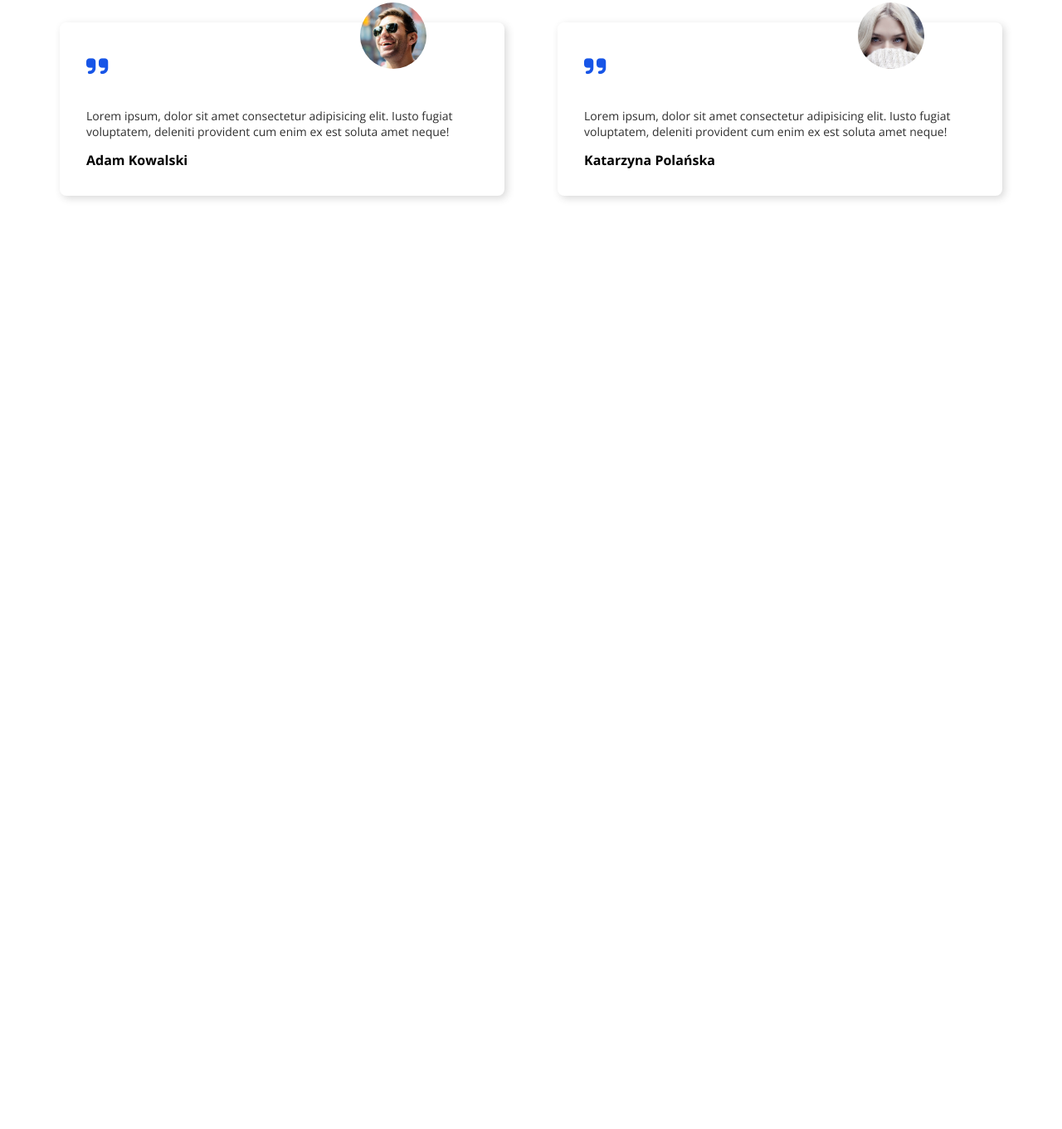
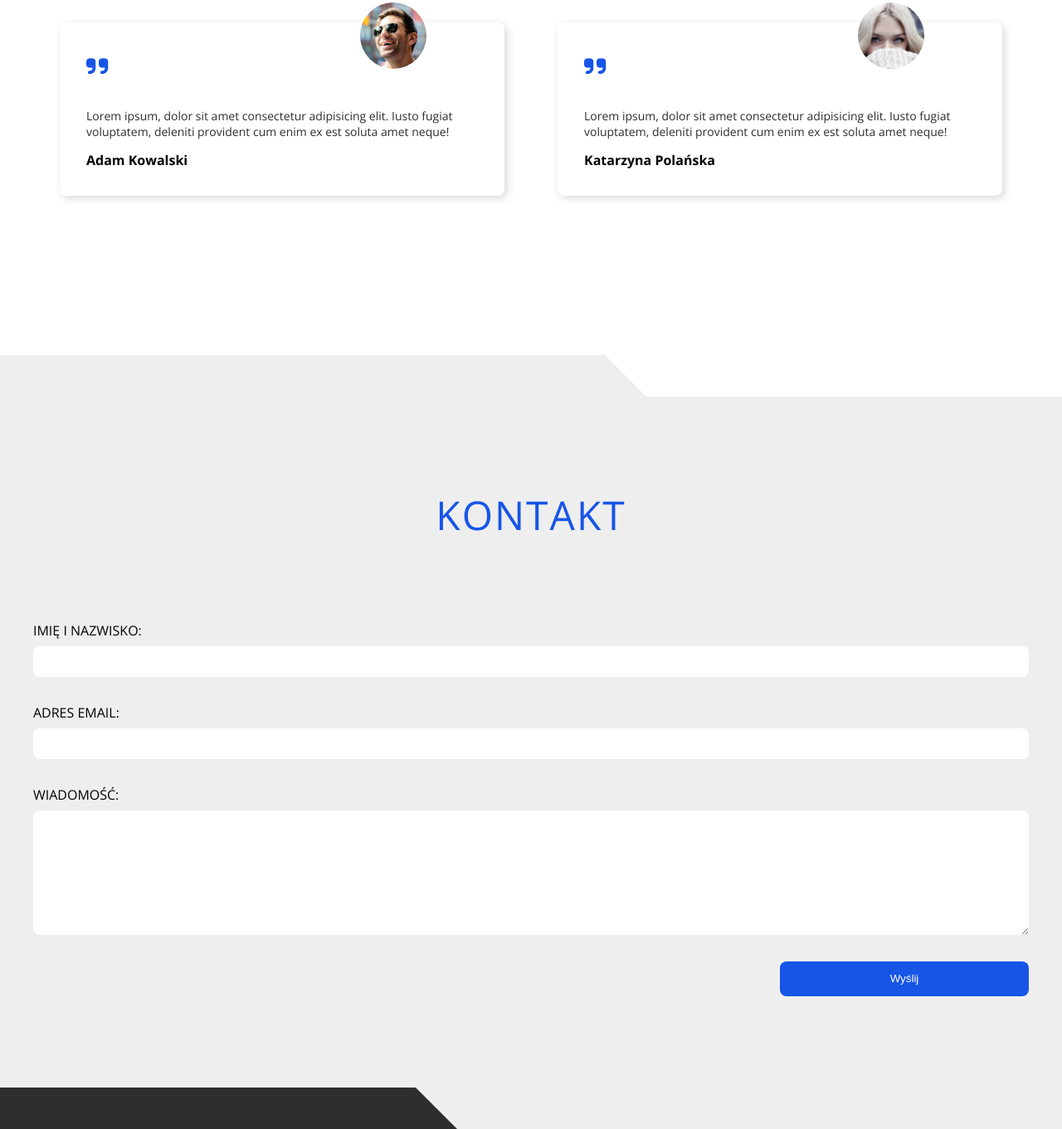
Before and after one commit to tenpiotrekkonieczny/Flexbox-website, a website: page index.html in a window 1280 px wide. Shown: the part 5895-7256 px from the top of the page at 83% size. Before the commit the page ends 6323 px from the top, so only its background shows below. Drawn offline with nearby package versions, Linux system fonts and the light colour scheme.

Commit message:
add contact form

```diff
--- a/index.html
+++ b/index.html
@@ -317,6 +317,34 @@
 					</div>
 				</div>
 			</section>
+			<section id="contact" class="contact section-padding section white-section ">
+                <div class="white-block white-block-right"></div>
+				<div class="white-block white-block-left"></div>
+
+				<h2 class="section-heading">Kontakt</h2>
+
+                <div class="wrapper">
+
+                  <form class="contact__form">
+
+                     <div class="contact__form-top">
+						 <label for="name" class="contact__form-label">Imię i nazwisko:</label>
+						 <input type="text" class="contact__form-input" id="name">
+
+						 <label for="email" class="contact__form-label">Adres email:</label>
+						 <input type="text" id="email" class="contact__form-input">
+					 </div>
+
+					 <label for="msg" class="contact__form-label">Wiadomość:</label>
+					 <textarea id="msg" class="contact__form-textarea"></textarea>
+
+					 <button type="submit" class="contact__form-btn btn-special-animation">Wyślij</button>
+
+				  </form>
+
+				</div>
+
+			</section>
 		</main>
 
 		<script
--- a/sass/_mixins.scss
+++ b/sass/_mixins.scss
@@ -19,3 +19,11 @@
 	left: 50%;
 	transform: translateX(-50%);
 }
+
+@mixin contactForm {
+	margin-bottom: 2em;
+	padding: 0.6em 1.2em;
+	border: none;
+	border-radius: 8px;
+	font-size: 1.6rem;
+}
--- a/sass/main.scss
+++ b/sass/main.scss
@@ -218,9 +218,6 @@ body {
 
 // ISLANDS
 .islands {
-
-
-
 	&__card {
 		position: relative;
 		margin: 1em 0;
@@ -310,7 +307,6 @@ body {
 					&:last-child {
 						border-bottom: none;
 					}
-
 				}
 			}
 
@@ -327,7 +323,6 @@ body {
 				&::before {
 					background-color: $green-color-hover;
 				}
-
 			}
 		}
 	}
@@ -394,7 +389,7 @@ body {
 }
 
 //REVIEWS
-@media(max-width: 767px) {
+@media (max-width: 767px) {
 	.reviews.section-padding {
 		padding: 6em, 0;
 	}
@@ -407,12 +402,11 @@ body {
 		padding: 2em;
 		border-radius: 8px;
 		box-shadow: 3px 3px 10px #2e2e2e2e;
-        transition: transform .3s;
+		transition: transform 0.3s;
 
-         &:hover {
-			 transform: scale(.95);
-		 }
-
+		&:hover {
+			transform: scale(0.95);
+		}
 	}
 
 	&__box-img {
@@ -426,17 +420,13 @@ body {
 			height: 80px;
 			object-fit: cover;
 			border-radius: 50%;
-
-
 		}
-
 	}
 
 	&__box-quote {
 		margin-bottom: 1em;
 		font-size: 3rem;
 		color: $main-color;
-
 	}
 
 	&__box-text {
@@ -444,7 +434,56 @@ body {
 		font-size: 1.4rem;
 		color: $dark;
 	}
+}
 
+//CONTACT
+.contact {
+	position: relative;
+	background-color: $light-white;
+	overflow: hidden;
+
+	.white-block-left {
+		background-color: $dark;
+	}
+
+	&__form,
+	&__form-top {
+		display: flex;
+		flex-direction: column;
+	}
+
+	&__form-label {
+		margin-bottom: 0.5em;
+		text-transform: uppercase;
+	}
+
+	&__form-input {
+		@include contactForm;
+	}
+
+	&__form-textarea {
+		@include contactForm;
+
+		max-width: 100%;
+		width: 100%;
+		min-height: 150px;
+	}
+
+	&__form-btn {
+		align-self: flex-end;
+		padding: 1em;
+		width: 100%;
+		max-width: 300px;
+		color: $pure-white;
+		border: none;
+		border-radius: 8px;
+		background-color: $main-color;
+		cursor: pointer;
+
+		&::before {
+			background-color: $secondary-color;
+		}
+	}
 }
 
 //==================================
@@ -478,7 +517,6 @@ body {
 			margin-bottom: 0;
 			max-height: 300px;
 		}
-
 	}
 
 	.offers {
@@ -512,7 +550,6 @@ body {
 			}
 		}
 	}
-
 }
 
 @media (min-width: 768px) {
@@ -640,6 +677,4 @@ body {
 			width: 30%;
 		}
 	}
-
-
 }
```
Also changed, not shown: css/main.css, 1 other file.
